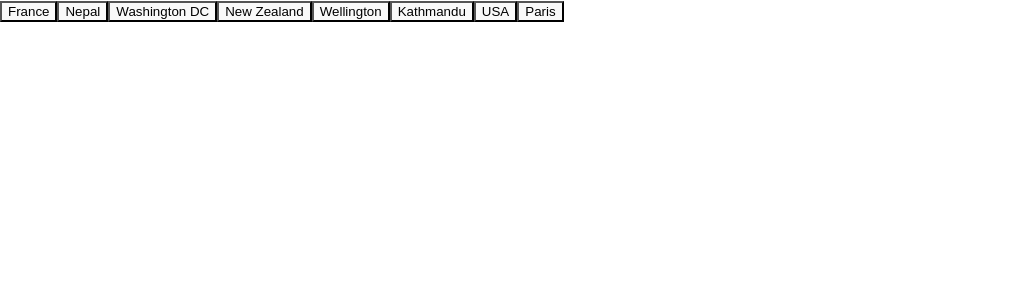
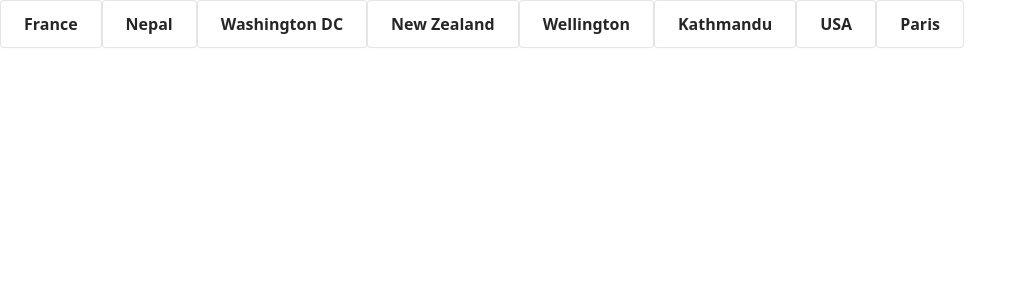
Before and after one commit to yadavn01/country-code, a React (Create React App) app: page / in a window 1280 px wide. Shown: the top 300 px of the page, without its empty margins (0-1027 px from the left). Built offline with nearby package versions, Linux system fonts and the light colour scheme.

Commit message:
button styles added

```diff
--- a/src/index.css
+++ b/src/index.css
@@ -12,10 +12,54 @@
     monospace;
 }
 
-button {
-  background-color: #f9f9f9;
+
+.selected {
+  background-color: #009Bff;
 }
 
-.selected {
-  color: #009Bff;
+button {
+  align-items: center;
+  background-color: #FFFFFF;
+  border: 1px solid rgba(0, 0, 0, 0.1);
+  border-radius: .25rem;
+  box-shadow: rgba(0, 0, 0, 0.02) 0 1px 3px 0;
+  box-sizing: border-box;
+  color: rgba(0, 0, 0, 0.85);
+  cursor: pointer;
+  display: inline-flex;
+  font-family: system-ui,-apple-system,system-ui,"Helvetica Neue",Helvetica,Arial,sans-serif;
+  font-size: 16px;
+  font-weight: 600;
+  justify-content: center;
+  line-height: 1.25;
+  margin: 0;
+  min-height: 3rem;
+  padding: calc(.875rem - 1px) calc(1.5rem - 1px);
+  position: relative;
+  text-decoration: none;
+  transition: all 250ms;
+  user-select: none;
+  -webkit-user-select: none;
+  touch-action: manipulation;
+  vertical-align: baseline;
+  width: auto;
 }
+
+button:hover,
+button:focus {
+  border-color: rgba(0, 0, 0, 0.15);
+  box-shadow: rgba(0, 0, 0, 0.1) 0 4px 12px;
+  color: rgba(0, 0, 0, 0.65);
+}
+
+button:hover {
+  transform: translateY(-1px);
+}
+
+button:active {
+  background-color: #F0F0F1;
+  border-color: rgba(0, 0, 0, 0.15);
+  box-shadow: rgba(0, 0, 0, 0.06) 0 2px 4px;
+  color: rgba(0, 0, 0, 0.65);
+  transform: translateY(0);
+}
```
